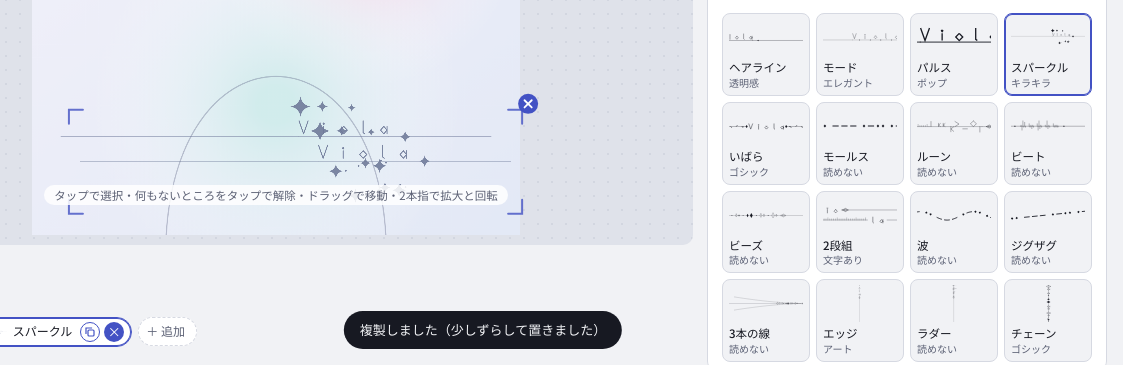
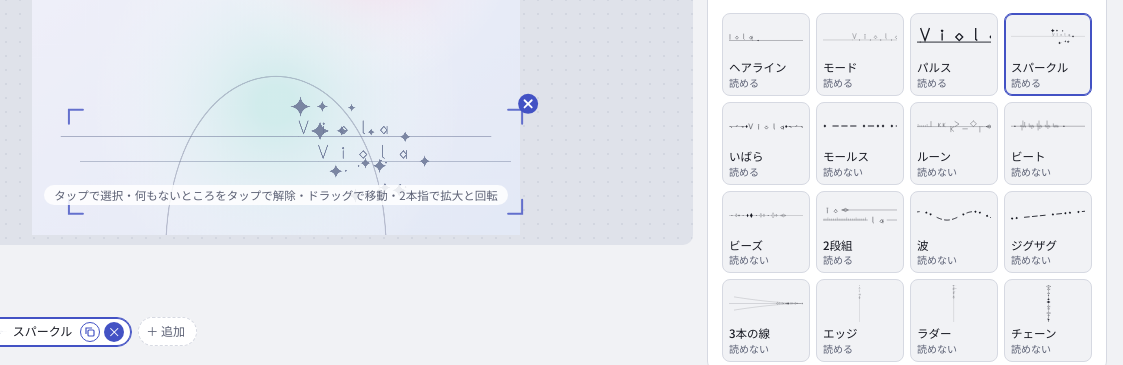
Before and after one commit to yokaaiart/signature-maker, a plain HTML site: page index.html in a window 1280 px wide. Both pictures are taken after a click on the button 136 px from the left and 78 px from the top of the page. Shown: the part 435-800 px from the top of the page, 157-1280 px from the left. Drawn offline with Linux system fonts and the light colour scheme.

Commit message:
Add files via upload

```diff
--- a/index.html
+++ b/index.html
@@ -178,8 +178,10 @@ select,input[type=text]{border:1px solid var(--line);background:var(--bg);border
 .coach.hide{opacity:0;transform:translate(-50%,8px);pointer-events:none}
 .coach b{font-weight:600}
 @media (min-width:920px){.coach{bottom:32px;left:calc(50% - 210px)}}
-.toast{position:fixed;left:50%;bottom:calc(16px + env(safe-area-inset-bottom,0px));transform:translateX(-50%);z-index:40;
-  background:var(--fg);color:var(--bg);padding:9px 16px;border-radius:999px;font-size:13px;max-width:calc(100% - 32px);text-align:center}
+.toast{position:fixed;left:50%;top:calc(8px + env(safe-area-inset-top,0px));transform:translateX(-50%);z-index:40;pointer-events:none;
+  background:color-mix(in srgb,var(--fg) 82%,transparent);color:var(--bg);padding:5px 12px;border-radius:999px;font-size:12px;max-width:calc(100% - 24px);text-align:center;white-space:nowrap;overflow:hidden;text-overflow:ellipsis;
+  box-shadow:0 4px 14px rgba(10,12,20,.18);animation:toastIn .2s ease-out}
+@keyframes toastIn{from{opacity:0;transform:translate(-50%,-6px)}to{opacity:1;transform:translate(-50%,0)}}
 
 .layers{display:flex;gap:6px;overflow-x:auto;align-items:center;padding-bottom:2px;min-height:30px}
 .layer{flex:0 0 auto;display:flex;align-items:center;gap:6px;border:1px solid var(--line);background:var(--surface);border-radius:999px;padding:4px 11px 4px 7px;font-size:12px}
@@ -261,7 +263,7 @@ select,input[type=text]{border:1px solid var(--line);background:var(--bg);border
   .dock .ti{display:block;width:23px;height:23px}
   .dock .tabs button[aria-selected="true"]{color:var(--muted);border:0}
   body.sheet .dock .tabs button[aria-selected="true"]{color:var(--accent)}
-  .toast{bottom:calc(74px + env(safe-area-inset-bottom,0px))}
+
   body.typing .stage-col,body.typing .dock{display:none}
   body.typing .panel{flex:1 1 auto}
   body.typing{bottom:auto;height:var(--vvh,100%)}
@@ -954,7 +956,7 @@ function batch(o, n){
   }
   return out;
 }
-return { make, batch, arrow, arrowBatch, ASHAPES, AHEADS, AENDS, ADIRS, THEMES, ENCS, SHAPES, glyphsOK: (t) => [...norm(t)].filter(c => c.trim()).every(c => G[c] || G[c.toUpperCase()]), norm };
+return { G, make, batch, arrow, arrowBatch, ASHAPES, AHEADS, AENDS, ADIRS, THEMES, ENCS, SHAPES, glyphsOK: (t) => [...norm(t)].filter(c => c.trim()).every(c => G[c] || G[c.toUpperCase()]), norm };
 })();
 
 /* Shared palette presets + palette gacha UI . */
@@ -1126,6 +1128,28 @@ function nameArrows(name, cs){
   return out;
 }
 
+/* SNS / web helpers: generic icons plus service names written in the original lettering (no brand logos). */
+(() => {
+  const S = 'fill="none" stroke="#000" stroke-width="3.2" stroke-linecap="round" stroke-linejoin="round"';
+  const svg = (vb, body) => `<svg xmlns="http://www.w3.org/2000/svg" viewBox="${vb}">${body}</svg>`;
+  /* text in the original glyphs: 60x80 cells (descenders to 100) */
+  const word = (txt, sw) => { let x = 0, out = ""; for (const ch of txt){ if (ch === " "){ x += 40; continue; } const g = SG.G[ch] || SG.G[ch.toUpperCase()]; if (!g){ x += 40; continue; }
+      for (const pl of g) out += `<polyline points="${pl.map(([a, b]) => `${a + x},${b}`).join(" ")}" fill="none" stroke="#000" stroke-width="${sw || 5}" stroke-linecap="round" stroke-linejoin="round"/>`; x += 76; }
+    return { out, w: x - 16 }; };
+  const label = (id, name, txt) => { const w = word(txt, 5.5); return { id, name, cat: "parts", genre: "SNS", svg: svg(`-14 -14 ${w.w + 28} 128`, w.out) }; };
+  const at = word("@", 6);
+  const L = [
+    { id: "sn_at", name: "@マーク", cat: "parts", genre: "SNS", svg: svg("0 0 100 100", `<circle cx="50" cy="50" r="44" ${S}/><g transform="translate(30 24) scale(.66)">${at.out}</g>`) },
+    { id: "sn_link", name: "リンク", cat: "parts", genre: "SNS", svg: svg("0 0 100 100", `<path d="M44 58L58 44" ${S}/><path d="M40 46L28 58A13 13 0 0 0 46 76L56 66" ${S}/><path d="M60 54L72 42A13 13 0 0 0 54 24L44 34" ${S}/>`) },
+    { id: "sn_mail", name: "メール", cat: "parts", genre: "SNS", svg: svg("0 0 120 90", `<rect x="10" y="12" width="100" height="66" rx="8" ${S}/><path d="M12 16L60 52L108 16" ${S}/>`) },
+    { id: "sn_globe", name: "ウェブ", cat: "parts", genre: "SNS", svg: svg("0 0 100 100", `<circle cx="50" cy="50" r="40" ${S}/><ellipse cx="50" cy="50" rx="17" ry="40" ${S}/><path d="M12 38H88M12 62H88" ${S}/>`) },
+    { id: "sn_cam", name: "カメラ", cat: "parts", genre: "SNS", svg: svg("0 0 120 100", `<path d="M14 32H36L44 20H76L84 32H106V84H14Z" ${S}/><circle cx="60" cy="57" r="17" ${S}/><circle cx="94" cy="44" r="2.5" fill="#000"/>`) },
+    { id: "sn_brush", name: "ペン", cat: "parts", genre: "SNS", svg: svg("0 0 100 100", `<path d="M66 16L84 34L40 78L18 84L24 62Z" ${S}/><path d="M58 24L76 42M24 62L40 78" ${S}/>`) },
+    { id: "sn_user", name: "ひと", cat: "parts", genre: "SNS", svg: svg("0 0 100 100", `<circle cx="50" cy="36" r="16" ${S}/><path d="M18 86C20 66 34 58 50 58S80 66 82 86" ${S}/>`) }
+  ];
+  PARTS.unshift(...L);
+})();
+
 /* Built-in designs for the public edition: regenerated from the user's own name. */
 const PUB_RECIPES = [
   { id: "p_hair", name: "ヘアライン", enc: "glyph", shape: "line", theme: "minimal", seed: 3, genre: "透明感" },
@@ -1168,7 +1192,7 @@ function makeBuiltins(name, cs){
   for (const r of PUB_RECIPES){
     let g = null; try{ g = SG.make({ text: name, cs: cs || "asis", enc: r.enc, shape: r.shape, theme: r.theme, seed: r.seed }); }catch(e){}
     if (!g) continue;
-    out.push({ id: r.id, name: r.name, cat: SYM_SHAPES[r.shape] ? "sym" : (CAT_OF[g.place] || "line"), place: g.place, genre: r.genre, svg: g.svg, anchor: g.anchor || undefined });
+    out.push({ id: r.id, name: r.name, cat: SYM_SHAPES[r.shape] ? "sym" : (CAT_OF[g.place] || "line"), place: g.place, genre: r.genre, read: (g.enc || r.enc) === "glyph" ? "読める" : "読めない", svg: g.svg, anchor: g.anchor || undefined });
   }
   return out.concat(nameArrows(name, cs || "asis"));
 }
@@ -1185,7 +1209,7 @@ const ls = { get(k, d){ try{ const v = localStorage.getItem(k); return v ? JSON.
 const clone = (o) => JSON.parse(JSON.stringify(o));
 
 /* ---------------------------------------------------------------- data */
-const CATS = [["all","すべて"],["line","横ライン"],["vert","縦ライン"],["corner","角"],["round","放射・円"],["sym","記号"],["gothic","ゴシック"],["arrow","矢印"],["parts","パーツ"],["custom","自分の署名"]];
+const CATS = [["all","すべて"],["line","横ライン"],["vert","縦ライン"],["corner","角"],["round","放射・円"],["sym","記号"],["arrow","矢印"],["parts","パーツ"],["sns","SNS"],["custom","自分の署名"]];
 const SWATCHES = [
   ["#1b1b22","墨"],["#2a2d3a","濃いグレー"],["#6f7a99","青みグレー"],["#b8bdcb","銀"],["#ffffff","白"],
   ["#f4e9ff","パール"],["#c9a24b","金"],["#ffb067","オレンジ"],["#ff7fa8","ピンク"],["#d9434f","赤"],
@@ -1702,7 +1726,7 @@ function armDelete(d, onConfirm){
 }
 function renderSigs(){
   const el = $("#sigGrid"); el.textContent = "";
-  const list = allSigs().filter(s => !s.temp).filter(s => (S.cat === "all" && s.cat !== "parts") || s.cat === S.cat || (S.cat === "arrow" && s.genre === "矢印") || (S.cat === "gothic" && s.genre === "ゴシック"));
+  const list = allSigs().filter(s => !s.temp).filter(s => (S.cat === "all" && s.cat !== "parts") || s.cat === S.cat || (S.cat === "arrow" && s.genre === "矢印") || (S.cat === "sns" && s.genre === "SNS"));
   const cur = curPlace();
   if (!list.length){
     const e = document.createElement("div"); e.className = "empty"; e.style.gridColumn = "1/-1";
@@ -1712,9 +1736,9 @@ function renderSigs(){
   for (const s of list){
     const b = document.createElement("button"); b.className = "sig"; b.setAttribute("aria-pressed", !!(cur && cur.sig === s.id && !S.stackNext));
     const art = document.createElement("div"); art.className = "art"; art.style.setProperty("--m", `url("${s.mask}")`);
-    if (s.aspect < .15) art.style.setProperty("--ms", "260% auto"); else if (s.aspect < .35) art.style.setProperty("--ms", "115% auto"); else if (s.aspect > 5) art.style.setProperty("--ms", "auto 240%");
+    if (s.cat === "parts" || s.genre === "矢印"){ /* arrows and parts: show whole, heads included */ } else if (s.aspect < .15) art.style.setProperty("--ms", "260% auto"); else if (s.aspect < .35) art.style.setProperty("--ms", "115% auto"); else if (s.aspect > 5) art.style.setProperty("--ms", "auto 240%");
     const nm = document.createElement("div"); nm.className = "nm"; nm.textContent = s.name;
-    const gn = document.createElement("div"); gn.className = "gn"; gn.textContent = s.genre;
+    const gn = document.createElement("div"); gn.className = "gn"; const plain = s.cat === "parts" || s.genre === "矢印"; gn.textContent = plain ? "" : (s.read || (s.custom ? "自分の署名" : s.genre)); if (plain) gn.hidden = true;
     b.append(art, nm, gn);
     b.onclick = (e) => { if (e.target.closest(".del")) return; pickSig(s); };
     if (s.custom){
@@ -1885,7 +1909,7 @@ function dupSel(){
   const copies = idx.map(i => { const q = clone(im.layers[i]); q.cx = clamp(q.cx + .04, -.3, 1.3); q.cy = clamp(q.cy + .04, -.3, 1.3); return q; });
   const start = im.layers.length; im.layers.push(...copies);
   if (S.multi){ im.ms = copies.map((_, k) => start + k); im.sel = im.ms[im.ms.length - 1]; } else { im.sel = start; im.noSel = false; }
-  draw(); commit(); refreshAll(); syncAlign(); toast(copies.length > 1 ? `${copies.length}つ複製しました` : "複製しました（少しずらして置きました）");
+  draw(); commit(); refreshAll(); syncAlign(); toast(copies.length > 1 ? `${copies.length}つ複製しました` : "複製しました");
 }
 $("#lyDup").onclick = () => dupSel(); const _oldDup = () => { const im = curImg(), p = curPlace(); if (!p) return; const q = clone(p); q.cx = clamp(q.cx + .03, 0, 1); q.cy = clamp(q.cy + .03, 0, 1); im.layers.splice(im.sel + 1, 0, q); im.sel++; im.noSel = false; draw(); commit(); toast("複製しました"); };
 $("#lyAdd").onclick = () => startStack();
@@ -2073,7 +2097,7 @@ $("#genAdj").onclick = () => setTab("adj");
 $("#genSave").onclick = async () => {
   const g = genList[genSel]; if (!g) return;
   const name = ($("#genName").value || "").trim() || (g.arrow ? `${g.text ? g.text + " " : ""}${SG.ASHAPES[g.shape]}矢印` : `${GEN.text} ${SG.THEMES[g.theme].n}`);
-  const rec = { id: rid(), name: name.slice(0, 40), kind: "svg", data: g.svg, place: g.place, anchor: g.anchor || null, createdAt: Date.now() };
+  const rec = { id: rid(), name: name.slice(0, 40), kind: "svg", data: g.svg, place: g.place, anchor: g.anchor || null, read: g.arrow ? null : (g.enc === "glyph" ? "読める" : "読めない"), arrow: !!g.arrow, createdAt: Date.now() };
   S.remap[rec.id] = g.sig.id;
   const btn = $("#genSave"); btn.disabled = true;
   try{ if (await Store.add(rec)){ $("#genName").value = ""; toast(`「${rec.name}」を自分の署名に保存しました`); } else delete S.remap[rec.id]; }
@@ -2283,7 +2307,7 @@ const Store = {
   }
 };
 function setCustom(recs){
-  S.custom = recs.map(r => makeSig({ id: r.id, name: r.name, cat: "custom", genre: "自分の署名", custom: true,
+  S.custom = recs.map(r => makeSig({ id: r.id, name: r.name, cat: "custom", genre: r.arrow ? "矢印" : "自分の署名", read: r.read || null, custom: true,
     svg: r.kind === "svg" ? r.data : null, png: r.kind === "png" ? r.data : null, aspect: r.aspect || 1, place: r.place, anchor: r.anchor }));
   if (S.remap){ for (const [nid, tid] of Object.entries(S.remap)) if (S.custom.some(s => s.id === nid)){ S.images.forEach(im => im.layers.forEach(l => { if (l.sig === tid) l.sig = nid; })); delete S.remap[nid]; } }
   renderSigs(); renderLayers(); draw();
@@ -2479,7 +2503,7 @@ async function makeZip(files){
 
 /* ---------------------------------------------------------------- toast */
 let tt = 0;
-function toast(msg){ const t = $("#toast"); t.textContent = msg; t.hidden = false; clearTimeout(tt); tt = setTimeout(() => t.hidden = true, 3200); }
+function toast(msg){ const t = $("#toast"); t.textContent = msg; t.hidden = false; clearTimeout(tt); t.style.animation = "none"; void t.offsetWidth; t.style.animation = ""; tt = setTimeout(() => t.hidden = true, Math.min(4000, 1600 + msg.length * 45)); }
 
 /* ---------------------------------------------------------------- boot */
 S.sigs = BUILTIN.concat(PARTS).map(makeSig);
```
